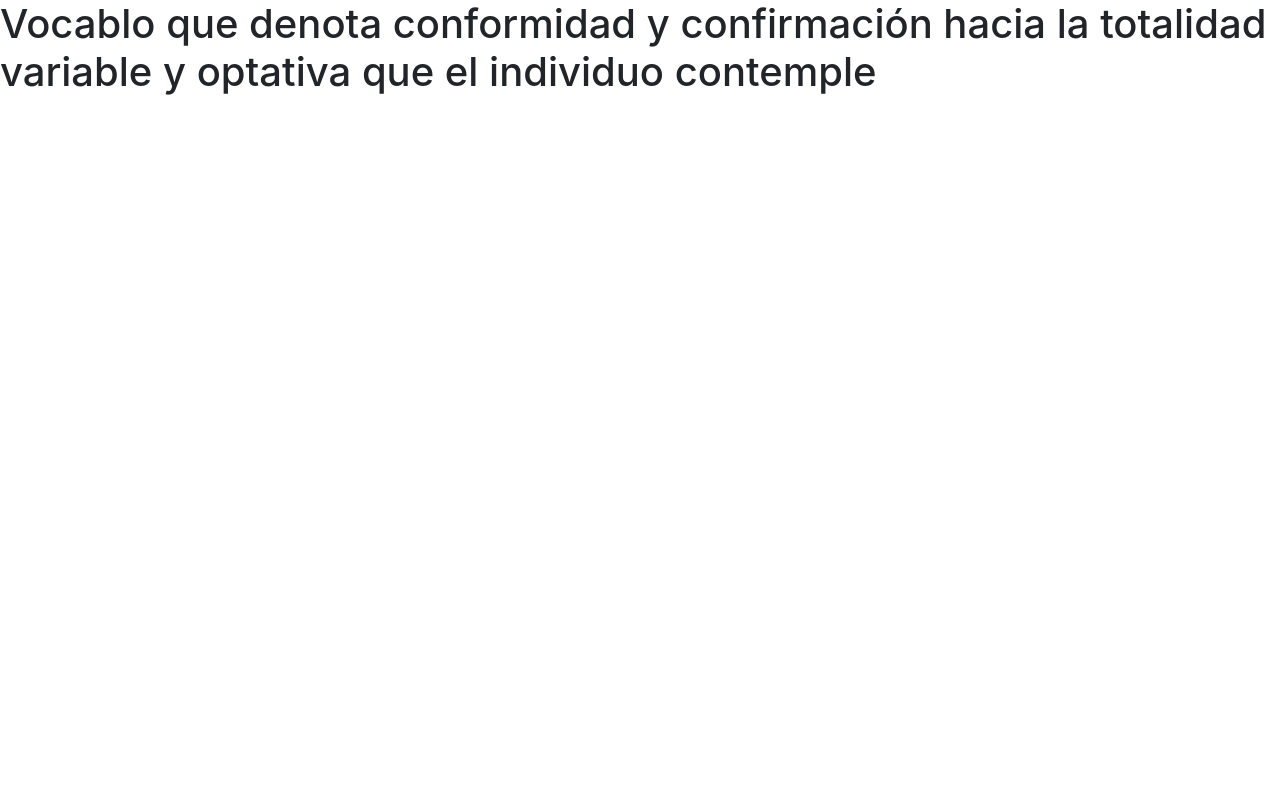
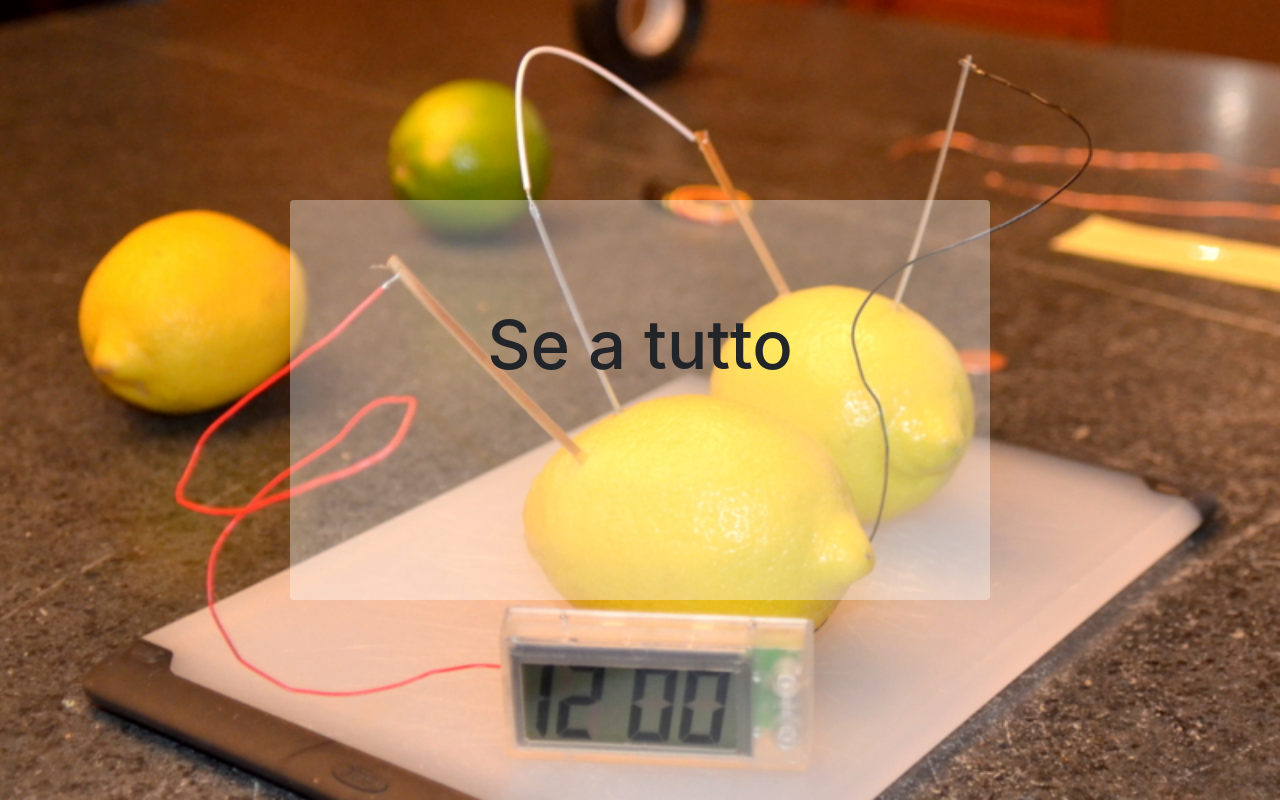
Before and after one commit to DonNacho-ok/SiATodo, a plain HTML site: page index.html in a window 1280 px wide. Drawn offline with nearby package versions, Linux system fonts and the light colour scheme.

Commit message:
divs nuevos y funcionalidad base

```diff
--- a/Scripts/CSS/diseño.css
+++ b/Scripts/CSS/diseño.css
@@ -0,0 +1,22 @@
+body {
+    background-image: url('../../Content/Images/Limon\ electrico.jpg');
+    background-size: cover;
+}
+
+#background_Texto{
+    width: 700px;
+    height: 400px;
+    margin: auto;
+    position: absolute;
+    top: 50%;
+    left: 50%;
+    -ms-transform: translate(-50%, -50%);
+    transform: translate(-50%, -50%);
+    text-align: center;
+    background: rgba(255, 255, 255, 0.35);
+}
+
+#texto_SiATodo{
+    padding-top: 15%;
+    font-size: 420%;
+}
--- a/Scripts/JS/funcionalidad.js
+++ b/Scripts/JS/funcionalidad.js
@@ -4,15 +4,6 @@ const listaSiATodo = [
     `console.log("si a todo");`,
     `Sipi apa topodopo`,
     `var fraseRepetitiva = "Si a Todo";`,
-    `01010011
-    01101001
-    00100000
-    01100001
-    00100000
-    01110100
-    01101111
-    01100100
-    01101111`,
     `Ewe kuyo yonke into`,
     `ใช่สำหรับทุกสิ่ง`,
     `No'nt a Nada'nt`,
@@ -43,5 +34,9 @@ $(function(){
 });
 
 function rotaFrases(){
-    $('#texto_SiATodo').text(listaSiATodo[Math.floor(Math.random()*listaSiATodo.length)])
+    $('#texto_SiATodo').fadeOut('slow', function(){
+        $('#texto_SiATodo').text(listaSiATodo[Math.floor(Math.random()*listaSiATodo.length)]);
+        $('#texto_SiATodo').fadeIn('slow');
+    })
+
 };
--- a/index.html
+++ b/index.html
@@ -10,6 +10,13 @@
     <title>Si a Todo</title>
 </head>
 <body>
-    <h1 id=texto_SiATodo></h1>
+    <div id=div_TextoFuncionalidad>
+        <div id=background_Texto class="rounded">
+            <h1 id=texto_SiATodo></h1>
+        </div>
+    </div>
+    <!-- aca va el tag de audio-->
+
+    <!--de aca en mas iria un layout explicativo, y depues un footer-->
 </body>
 </html>
```
